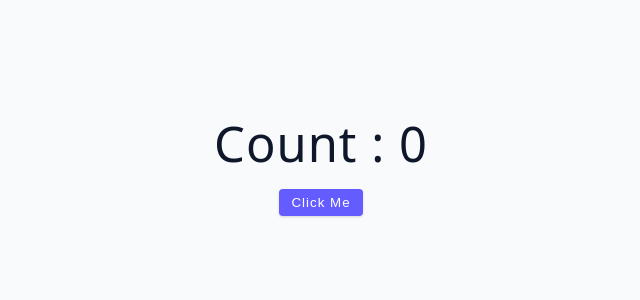
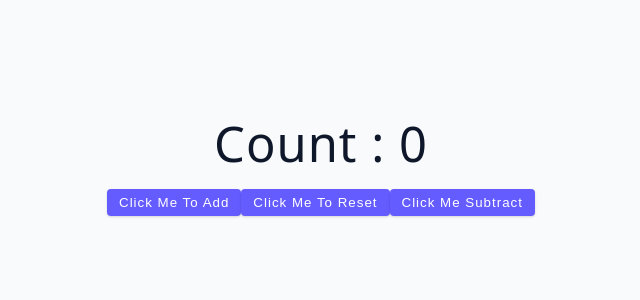
Before and after one commit to Codekazuki/vite, a React (Vite) app: page / in a window 1280 px wide. Shown: the top 300 px of the page, without its empty margins (319-959 px from the left). Built offline with nearby package versions, Linux system fonts and the light colour scheme.

Commit message:
showing student

```diff
--- a/src/tutorial/02-useEffect/starter/01-code-example.jsx
+++ b/src/tutorial/02-useEffect/starter/01-code-example.jsx
@@ -6,8 +6,14 @@ const CodeExample = () => {
   return (
     <div>
       <h1>count : {value}</h1>
-      <button className='btn' onClick={() => setValue(value + 1)}>
-        click me
+      <button className='btn' onClick={() => setValue((c) => c + 1)}>
+        click me to add
+      </button>
+      <button className='btn' onClick={() => setValue(0)}>
+        click me to reset
+      </button>
+      <button className='btn' onClick={() => setValue((c) => c - 1)}>
+        click me subtract
       </button>
     </div>
   );
```
